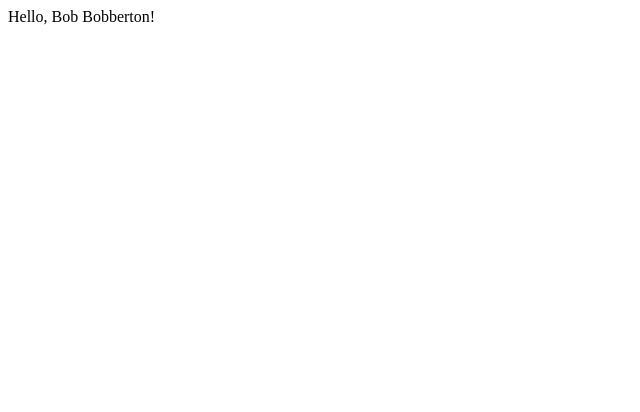
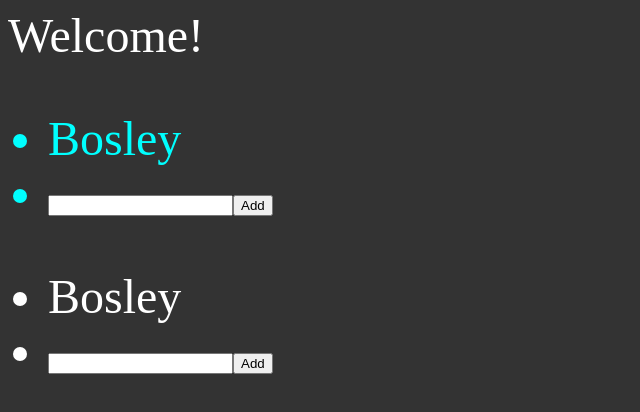
Before and after one commit to seven-hills-technology/react-tutorial, a React app: page / in a window 1280 px wide. Shown: the top 412 px of the page, without its empty margins (0-640 px from the left). Built offline with nearby package versions, Linux system fonts and the light colour scheme.

Commit message:
List component

```diff
--- a/src/components/app.tsx
+++ b/src/components/app.tsx
@@ -1,16 +1,58 @@
 import React from "react";
+import {List} from "./list";
 
 export interface AppProps {
     firstName: string;
     lastName: string;
 }
 
-export const App = (props: AppProps) => (
-    <p>Hello, {props.firstName} {props.lastName}!</p>
-);
+export interface AppState {
+    listElements: string[]
+}
 
-// export class App extends React.PureComponent<AppProps> {
-//     render() {
-//         return <p>Hello, {this.props.firstName} {this.props.lastName}!</p>
-//     }
-// }
+export class App extends React.PureComponent<AppProps, AppState> {
+    constructor(props: AppProps) {
+        super(props);
+
+        this.state = {
+            listElements: ["Bosley"]
+        }
+    }
+
+    addNewElement(newElementValue: string) {
+        this.setState({
+            ...this.state,
+            listElements: [
+                ...this.state.listElements,
+                newElementValue
+            ]
+        })
+    }
+
+    removeElement(elementValue: string) {
+        this.setState({
+            ...this.state,
+            listElements: [
+                ...this.state.listElements.filter(x => x !== elementValue)
+            ]
+        })
+    }
+
+    render() {
+        return (
+            <>
+                <p>Welcome!</p>
+                <List
+                    elements={this.state.listElements}
+                    textColor={"#00ffff"}
+                    addNewElementToList={this.addNewElement.bind(this)}>
+                </List>
+                <List
+                    elements={this.state.listElements}
+                    textColor={"#ffffff"}
+                    addNewElementToList={this.addNewElement.bind(this)}>
+                </List>
+            </>
+        )
+    }
+}
--- /dev/null
+++ b/src/components/list.tsx
@@ -0,0 +1,66 @@
+import React from "react";
+
+export interface OurComponentProps {
+    elements: string[];
+    addNewElementToList(newElement: string): void;
+    textColor: string;
+}
+
+export interface OurComponentState {
+    newElementTextValue: string
+}
+
+export class List extends React.Component<OurComponentProps, OurComponentState> {
+    constructor(props: OurComponentProps) {
+        super(props);
+
+        this.state = {
+            newElementTextValue: ""
+        }
+    }
+
+    addNewElement() {
+        // const newList = [
+        //     ...this.props.elements,
+        //     this.state.newElementTextValue
+        // ];
+        // this.props.elements = newList;
+
+        this.props.addNewElementToList(this.state.newElementTextValue);
+        this.setState({
+            ...this.state,
+            newElementTextValue: ""
+        });
+    }
+
+    newElementTextOnChange(e: React.ChangeEvent<HTMLInputElement>) {
+        const newValue = e.target.value;
+
+        this.setState({
+            ...this.state,
+            newElementTextValue: newValue
+        });
+    }
+
+    render() {
+        const elements = this.props.elements || [];
+        const style = {color: this.props.textColor};
+        return (
+            <ul style={style}>
+                {
+                    elements.map((element, index) =>
+                        (
+                            <li key={index}>
+                                {element}
+                            </li>
+                        )
+                    )
+                }
+                <li>
+                    <input value={this.state.newElementTextValue} onChange={this.newElementTextOnChange.bind(this)} />
+                    <button onClick={this.addNewElement.bind(this)}>Add</button>
+                </li>
+            </ul>
+        )
+    }
+}
--- a/src/index.html
+++ b/src/index.html
@@ -6,7 +6,7 @@
         <meta name="viewport" content="width=device-width, initial-scale=1">
 		<meta charset="utf-8"/>
 	</head>
-	<body>
+	<body style="background-color: #333; color: #fff; font-size: 36pt">
         <div id="app-root">
         </div>
 	</body>
```
